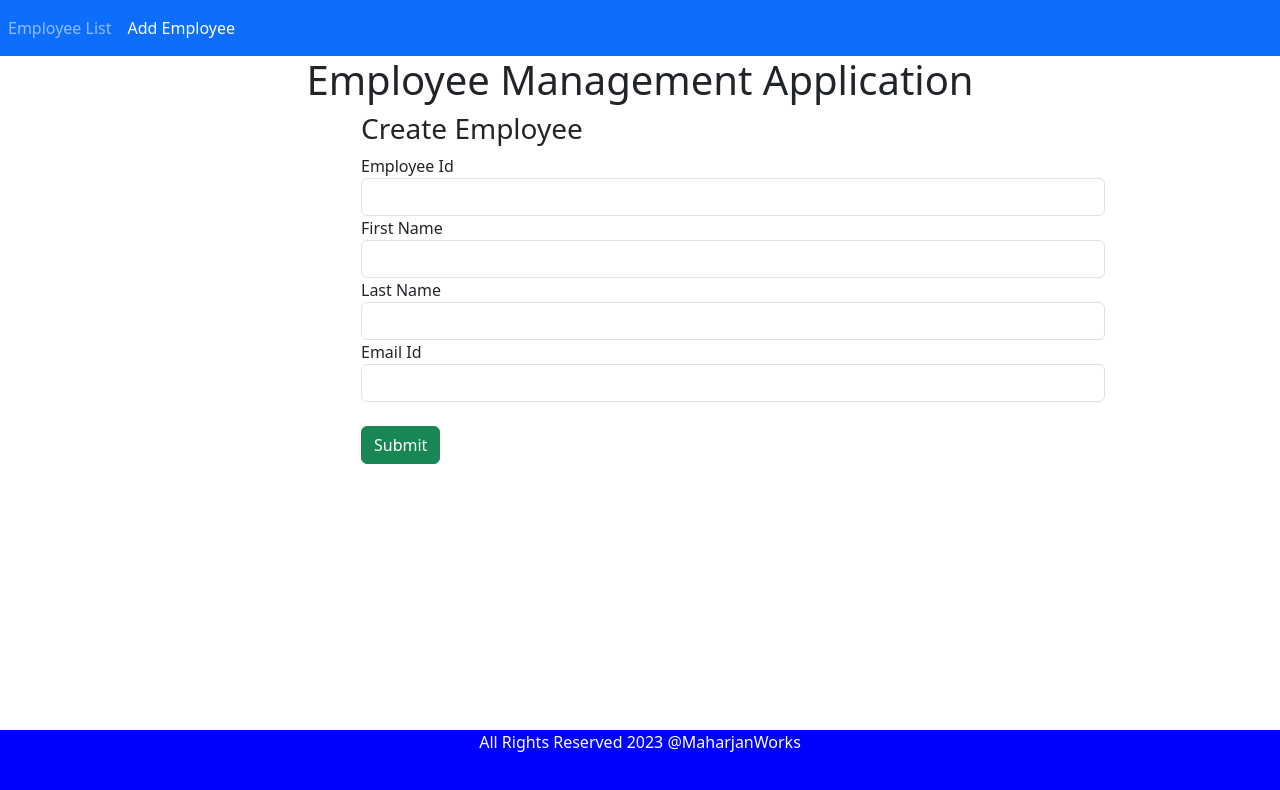
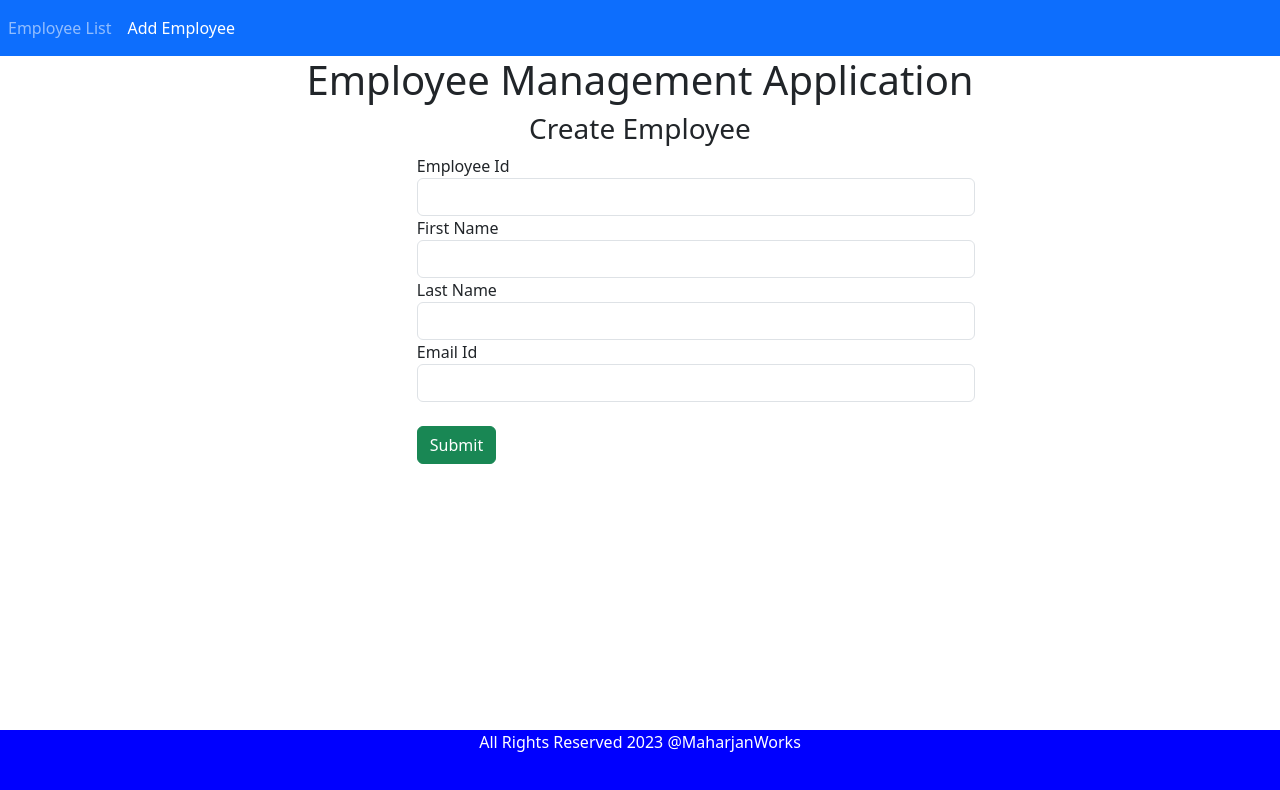
Before and after one commit to maharjan-works/employee-management-angular, an Angular app: page /create-employee in a window 1280 px wide. Shown: the top 790 px of the page. Built offline with nearby package versions, Linux system fonts and the light colour scheme.

Commit message:
files modified and fixed

```diff
--- a/src/app/create-employee/create-employee.component.css
+++ b/src/app/create-employee/create-employee.component.css
@@ -0,0 +1,13 @@
+h3{
+    text-align: center;
+}
+label{
+    margin-left: 30%;
+}
+input{
+    width: 50%;
+    margin-left:30%;
+}
+button{
+    margin-left:30%;
+}
--- a/src/app/create-employee/create-employee.component.html
+++ b/src/app/create-employee/create-employee.component.html
@@ -1,4 +1,4 @@
-<div class="col-md-8 offset-md-3">
+<!-- <div class="col-md-8 offset-md-3"> -->
 <h3>Create Employee</h3>
 <form (ngSubmit) = "onSubmit()">
     <div class="form-group">
@@ -25,4 +25,4 @@
     <br>
     <button class="btn btn-success" type="submit">Submit</button>
 </form>
-</div>
+<!-- </div> -->
--- a/src/app/create-employee/create-employee.component.ts
+++ b/src/app/create-employee/create-employee.component.ts
@@ -32,7 +32,6 @@ export class CreateEmployeeComponent implements OnInit {
 
   onSubmit(){
     this.saveEmployee();
-
   }
 
 }
--- a/src/app/employee-list/employee-list.component.html
+++ b/src/app/employee-list/employee-list.component.html
@@ -11,8 +11,8 @@
         </tr>
     </thead>
     <tbody>
-        <tr *ngFor = "let employee of employeeList; let counter = index">
-            <td>{{counter+1}}</td>
+        <tr *ngFor = "let employee of employeeList; let idx = index">
+            <td>{{idx+1}}</td>
             <td>{{employee.employeeId}}</td>
             <td>{{employee.firstName}}</td>
             <td>{{employee.lastName}}</td>
```
